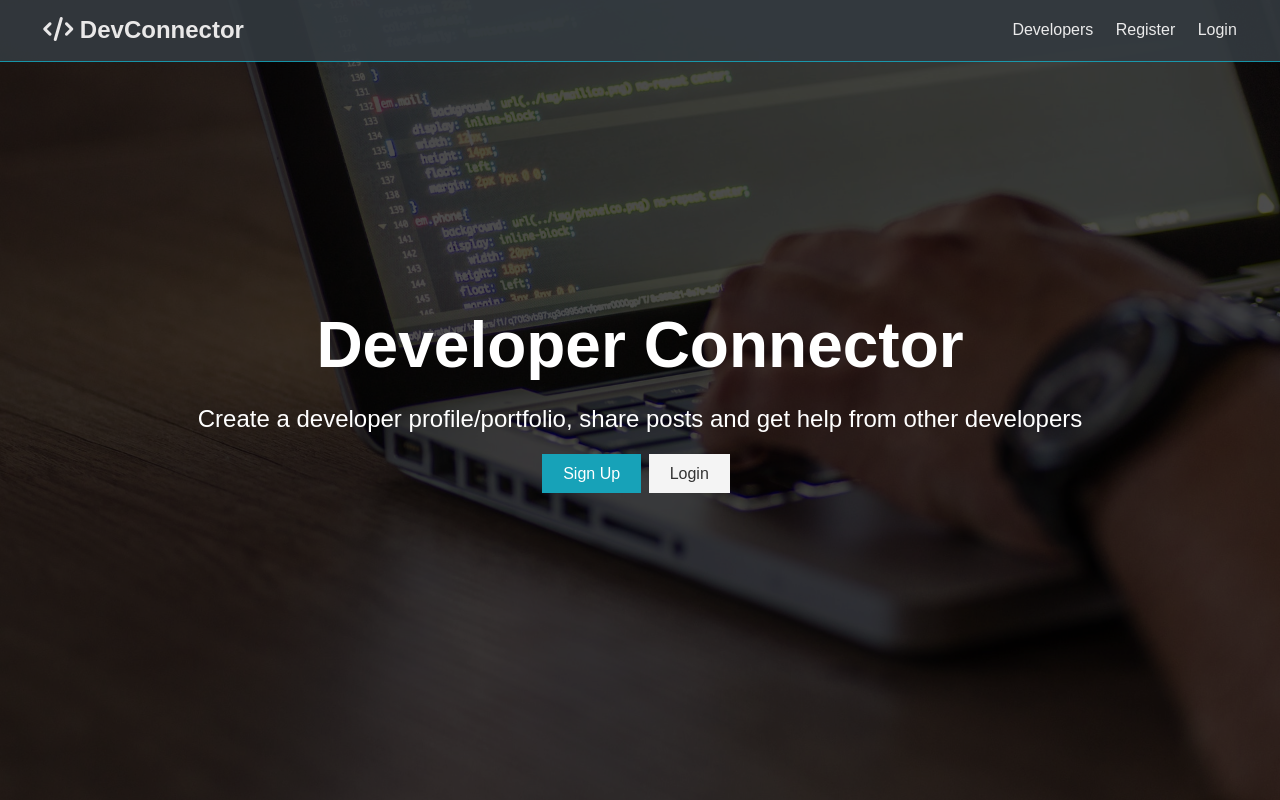
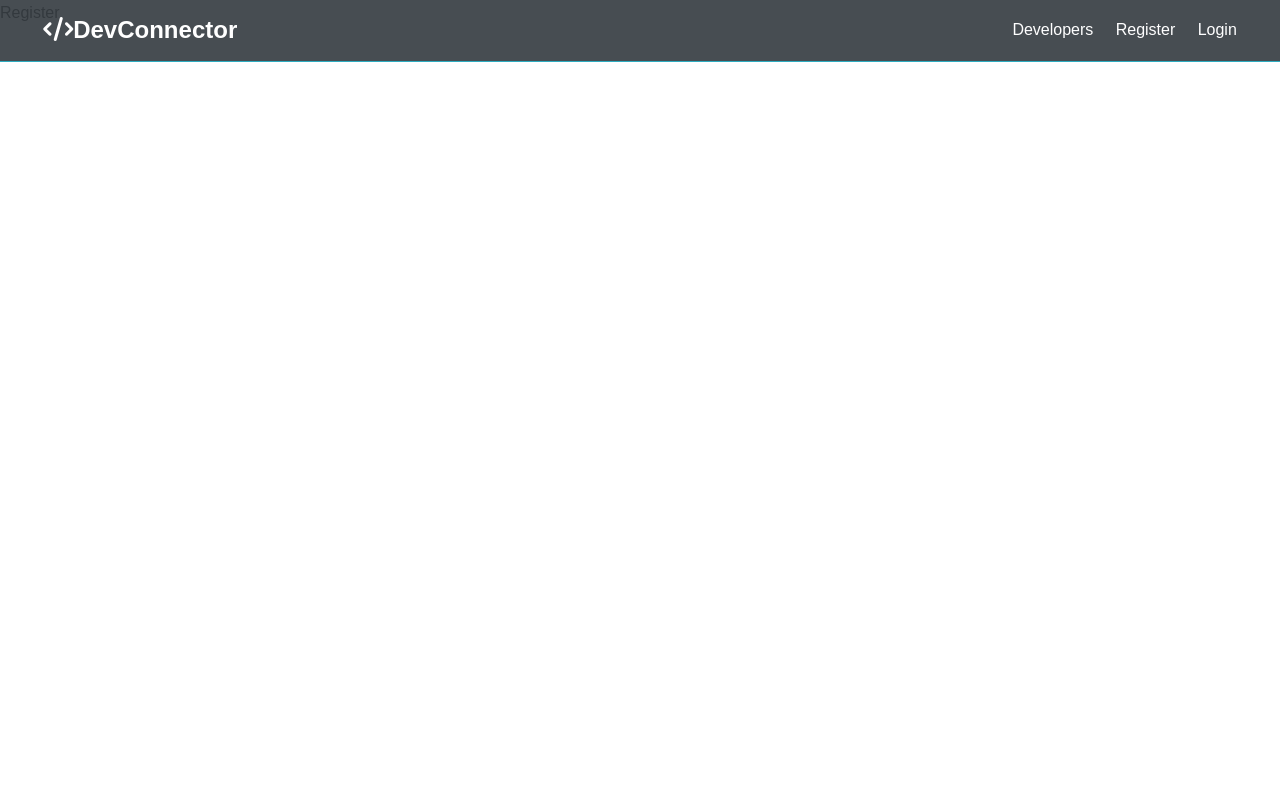
Before and after one commit to coderkali/DevConnector, a React (Create React App) app in the folder client/: page /register in a window 1280 px wide. Built offline with nearby package versions, Linux system fonts and the light colour scheme.

Commit message:
add the router to react

```diff
--- a/client/src/App.js
+++ b/client/src/App.js
@@ -2,11 +2,20 @@ import React, { Fragment } from 'react';
 import './App.css';
 import Navbar from './componenet/layout/Navbar';
 import Landing from './componenet/layout/Landing';
+import Register from './componenet/auth/Register';
+import Login from './componenet/auth/Login';
+import { BrowserRouter as Router, Route, Routes } from 'react-router-dom';
 
 const App = () => (
+  <Router>
     <Fragment>
       <Navbar />
-      <Landing />
+      <Routes>
+        <Route path="/" element={<Landing />} />
+           <Route path="/register" element={<Register />} />
+           <Route path="/login" element={<Login />} />
+      </Routes>
     </Fragment>
+  </Router>
 )
 export default App;
--- /dev/null
+++ b/client/src/componenet/auth/Login.js
@@ -0,0 +1,11 @@
+import React from 'react'
+
+export const Login = () => {
+    return (
+        <div>
+            Login
+        </div>
+    )
+}
+
+export default Login;
--- /dev/null
+++ b/client/src/componenet/auth/Register.js
@@ -0,0 +1,11 @@
+import React from 'react'
+
+export const Register = () => {
+    return (
+        <div>
+             Register
+        </div>
+    )
+}
+
+export default Register;
--- a/client/src/componenet/layout/Landing.js
+++ b/client/src/componenet/layout/Landing.js
@@ -1,4 +1,5 @@
 import React from 'react'
+import { Link } from 'react-router-dom'
 
 export const Landing = () => {
     return (
@@ -11,8 +12,8 @@ export const Landing = () => {
               other developers
             </p>
             <div class="buttons">
-              <a href="register.html" class="btn btn-primary">Sign Up</a>
-              <a href="login.html" class="btn btn-light">Login</a>
+              <Link to="/register" class="btn btn-primary">Sign Up</Link>
+              <Link to="/login" class="btn btn-light">Login</Link>
             </div>
           </div>
         </div>
--- a/client/src/componenet/layout/Navbar.js
+++ b/client/src/componenet/layout/Navbar.js
@@ -1,15 +1,18 @@
 import React from 'react';
-
+import { Link } from 'react-router-dom'
 const Navbar = () => {
   return (
     <nav className="navbar bg-dark">
       <h1>
-        <a href="index.html"><i className="fas fa-code"></i> DevConnector</a>
+        <Link to="/">
+            <i className="fas fa-code"></i>
+             DevConnector
+       </Link>
       </h1>
       <ul>
         <li><a href="profiles.html">Developers</a></li>
-        <li><a href="register.html">Register</a></li>
-        <li><a href="login.html">Login</a></li>
+        <li><Link to="/register">Register</Link></li>
+        <li><Link to="/login">Login</Link></li>
       </ul>
     </nav>
   )
```
